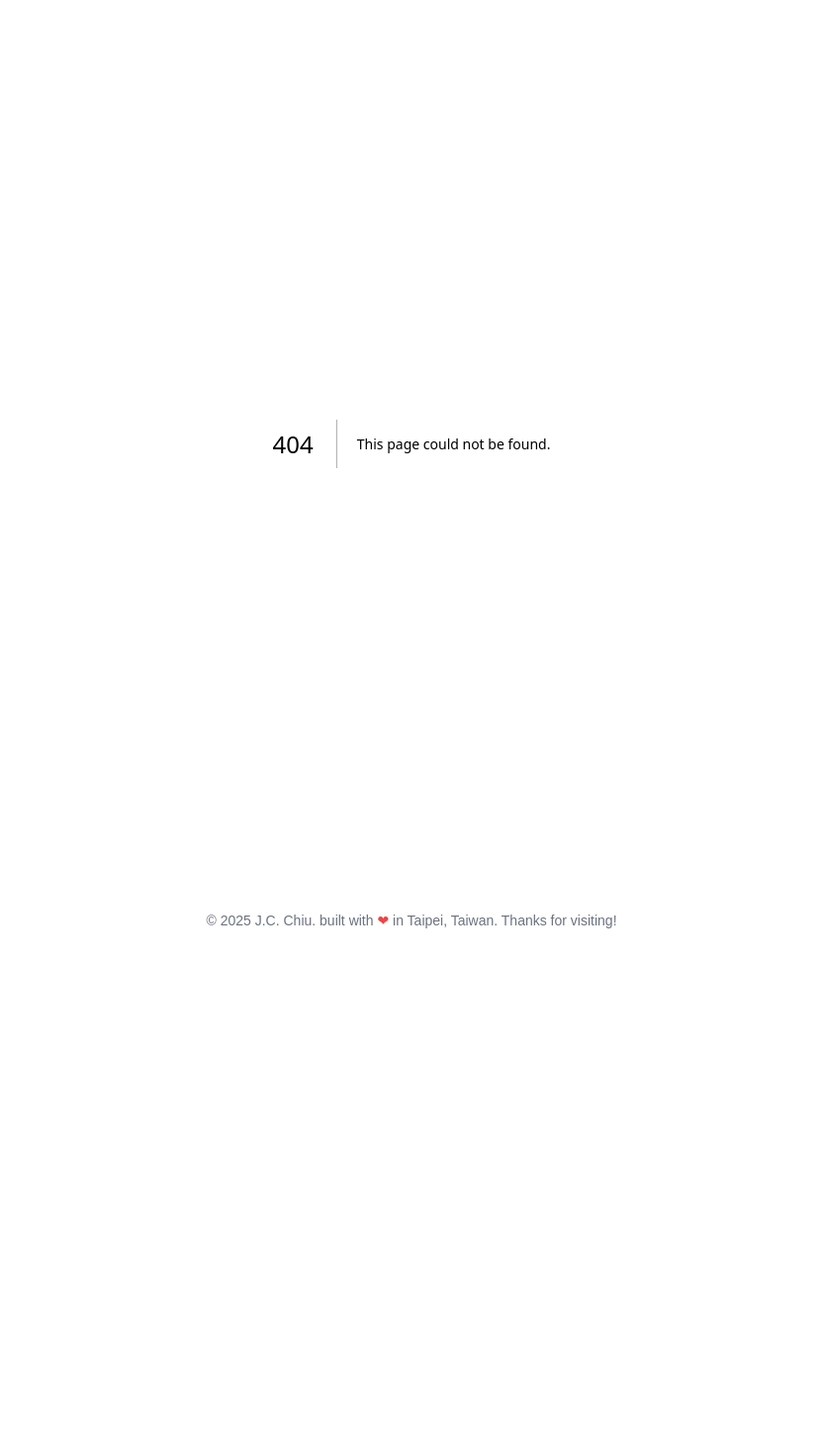
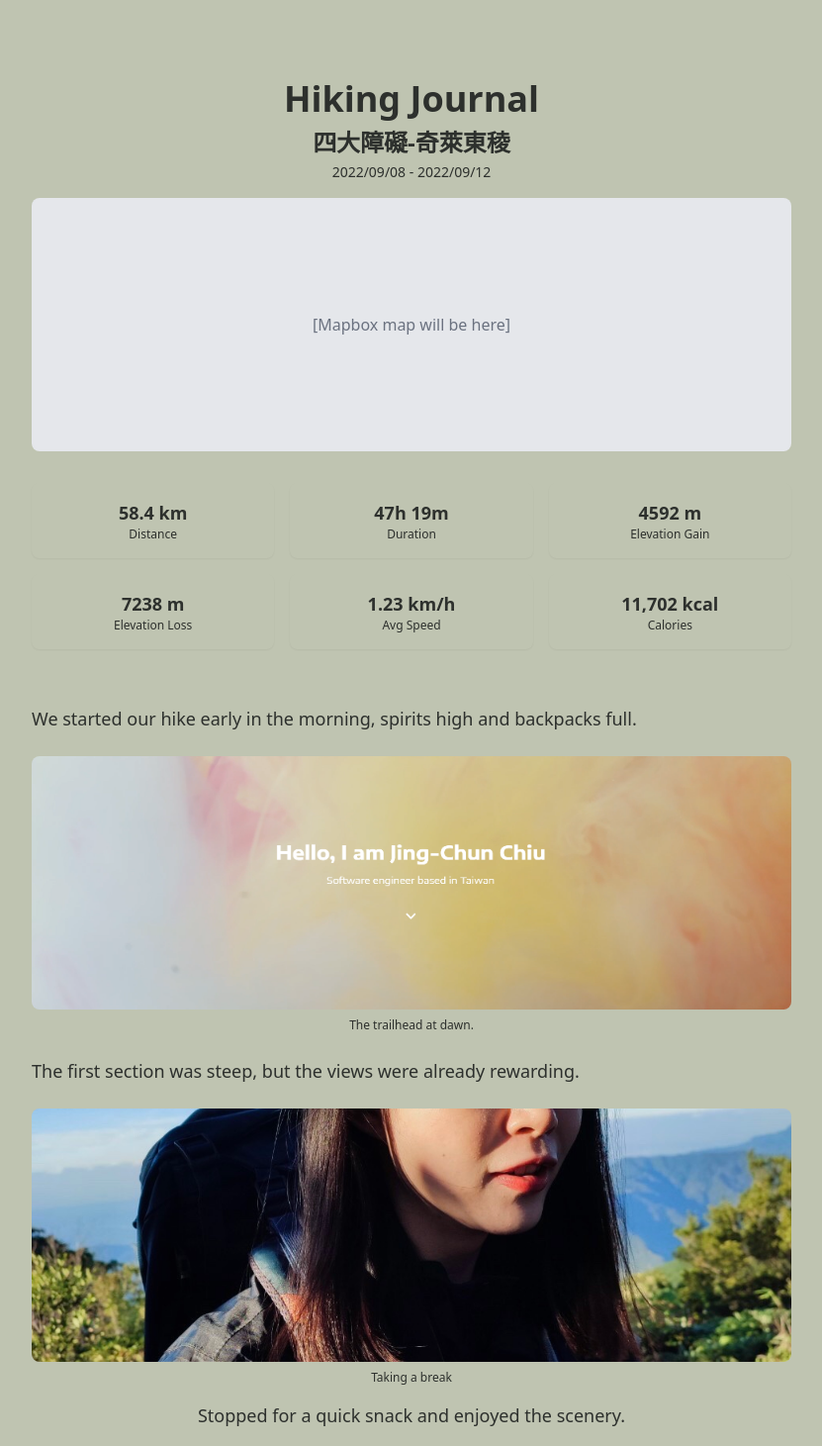
Before and after one commit to JCEleanor/chiujingchun, a Next.js app: page /hiking-journal in a window 1280 px wide. Before the commit this address had no page. Shown: the top 1461 px of the page at 99% size, without its empty margins (224-1055 px from the left). Before the commit the page ends 964 px from the top, so only its background shows below. Built offline with nearby package versions, Linux system fonts and the light colour scheme.

Commit message:
wip: add hiking journal page

```diff
--- a/package.json
+++ b/package.json
@@ -18,6 +18,7 @@
     "react-markdown": "^10.1.0"
   },
   "devDependencies": {
+    "@types/geojson": "^7946.0.16",
     "@types/node": "^20",
     "@types/react": "^18",
     "@types/react-dom": "^18",
--- /dev/null
+++ b/src/app/hiking-journal/page.tsx
@@ -0,0 +1,170 @@
+import React from "react";
+import type { FeatureCollection } from "geojson";
+
+// --- Data Types ---
+interface HikePhotoBlogEntry {
+  type: "photo" | "text" | "photo-text";
+  photoUrl?: string;
+  caption?: string;
+  text?: string;
+}
+
+interface HikeStats {
+  distanceKm: number;
+  duration: string; // e.g., '47h 19m'
+  elevationGainM: number;
+  elevationLossM: number;
+  avgSpeedKmh: number;
+  calories: number;
+}
+
+interface Hike {
+  id: string;
+  title: string;
+  dateRange: string;
+  mapRouteGeoJson?: FeatureCollection;
+  blog: HikePhotoBlogEntry[];
+  stats: HikeStats;
+}
+
+// --- Mock Data ---
+const mockHikes: Hike[] = [
+  {
+    id: "1",
+    title: "四大障礙-奇萊東稜",
+    dateRange: "2022/09/08 - 2022/09/12",
+    mapRouteGeoJson: undefined, // To be replaced with real data/GPX
+    blog: [
+      {
+        type: "text",
+        text: "We started our hike early in the morning, spirits high and backpacks full.",
+      },
+      {
+        type: "photo",
+        photoUrl: "/personal-site.png",
+        caption: "The trailhead at dawn.",
+      },
+      {
+        type: "text",
+        text: "The first section was steep, but the views were already rewarding.",
+      },
+      {
+        type: "photo-text",
+        photoUrl: "/profile.jpg",
+        caption: "Taking a break",
+        text: "Stopped for a quick snack and enjoyed the scenery.",
+      },
+      {
+        type: "text",
+        text: "After several hours, we reached the summit. The sense of accomplishment was incredible.",
+      },
+      { type: "photo", photoUrl: "/yelp-camp.png", caption: "Summit view" },
+    ],
+    stats: {
+      distanceKm: 58.4,
+      duration: "47h 19m",
+      elevationGainM: 4592,
+      elevationLossM: 7238,
+      avgSpeedKmh: 1.23,
+      calories: 11702,
+    },
+  },
+];
+
+const HikingJournalPage = () => {
+  // For now, just use the first hike as an example
+  const hike = mockHikes[0];
+  return (
+    <main className="min-h-screen flex flex-col items-center bg-background text-foreground py-8 px-2 md:px-0">
+      <h1 className="text-4xl font-bold mb-2">Hiking Journal</h1>
+      <h2 className="text-2xl font-semibold mb-1">{hike.title}</h2>
+      <p className="mb-4 text-sm text-muted-foreground">{hike.dateRange}</p>
+
+      {/* Map Section (placeholder for Mapbox) */}
+      <section className="w-full max-w-3xl mb-8">
+        <div className="w-full h-64 bg-gray-200 rounded-lg flex items-center justify-center">
+          <span className="text-gray-500">[Mapbox map will be here]</span>
+        </div>
+      </section>
+
+      {/* Statistics Section */}
+      <section className="w-full max-w-3xl mb-8 grid grid-cols-2 md:grid-cols-3 gap-4">
+        <Stat label="Distance" value={`${hike.stats.distanceKm} km`} />
+        <Stat label="Duration" value={hike.stats.duration} />
+        <Stat label="Elevation Gain" value={`${hike.stats.elevationGainM} m`} />
+        <Stat label="Elevation Loss" value={`${hike.stats.elevationLossM} m`} />
+        <Stat label="Avg Speed" value={`${hike.stats.avgSpeedKmh} km/h`} />
+        <Stat
+          label="Calories"
+          value={`${hike.stats.calories.toLocaleString()} kcal`}
+        />
+      </section>
+
+      {/* Photo Blog Section */}
+      <section className="w-full max-w-3xl mb-8">
+        {hike.blog.map((entry, idx) => {
+          if (entry.type === "text") {
+            return (
+              <p
+                key={idx}
+                className="my-6 text-base md:text-lg leading-relaxed"
+              >
+                {entry.text}
+              </p>
+            );
+          }
+          if (entry.type === "photo") {
+            return (
+              <div key={idx} className="my-6 flex flex-col items-center">
+                <img
+                  src={entry.photoUrl}
+                  alt={entry.caption || `Hike photo ${idx + 1}`}
+                  className="rounded-lg object-cover w-full h-64 mb-2"
+                />
+                {entry.caption && (
+                  <span className="text-xs text-center text-muted-foreground">
+                    {entry.caption}
+                  </span>
+                )}
+              </div>
+            );
+          }
+          if (entry.type === "photo-text") {
+            return (
+              <div key={idx} className="my-6 flex flex-col items-center">
+                <img
+                  src={entry.photoUrl}
+                  alt={entry.caption || `Hike photo ${idx + 1}`}
+                  className="rounded-lg object-cover w-full h-64 mb-2"
+                />
+                {entry.caption && (
+                  <span className="text-xs text-center text-muted-foreground mb-2">
+                    {entry.caption}
+                  </span>
+                )}
+                {entry.text && (
+                  <p className="text-base md:text-lg leading-relaxed mt-2">
+                    {entry.text}
+                  </p>
+                )}
+              </div>
+            );
+          }
+          return null;
+        })}
+      </section>
+    </main>
+  );
+};
+
+// --- Stat Component ---
+function Stat({ label, value }: { label: string; value: string }) {
+  return (
+    <div className="bg-card rounded-lg p-4 flex flex-col items-center shadow-sm">
+      <span className="text-lg font-bold">{value}</span>
+      <span className="text-xs text-muted-foreground">{label}</span>
+    </div>
+  );
+}
+
+export default HikingJournalPage;
```
Also changed, not shown: ai-instructions/task-006.md (added, +23 -0 lines), 1 other file (tests, documents, lock files or other folders).
